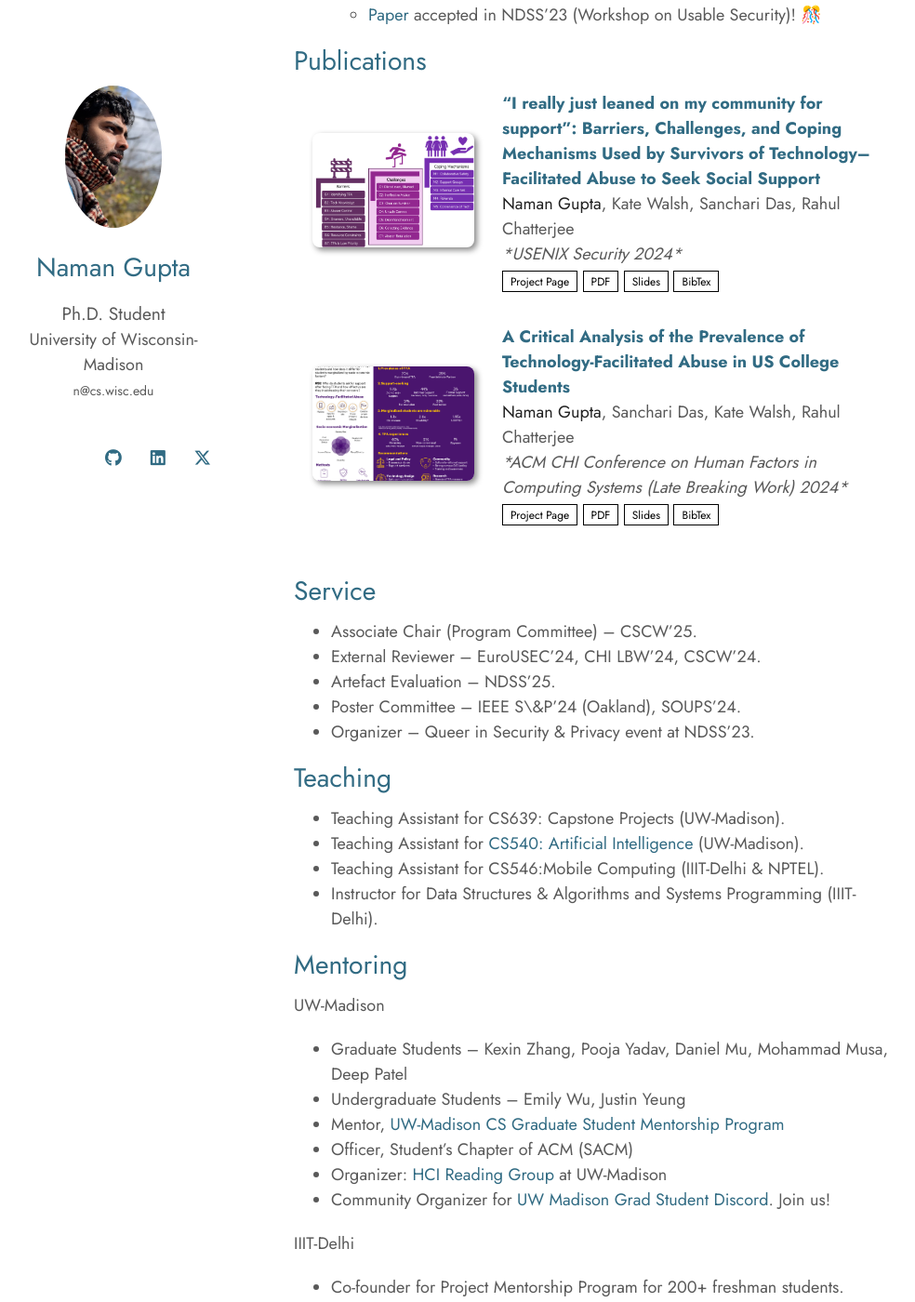
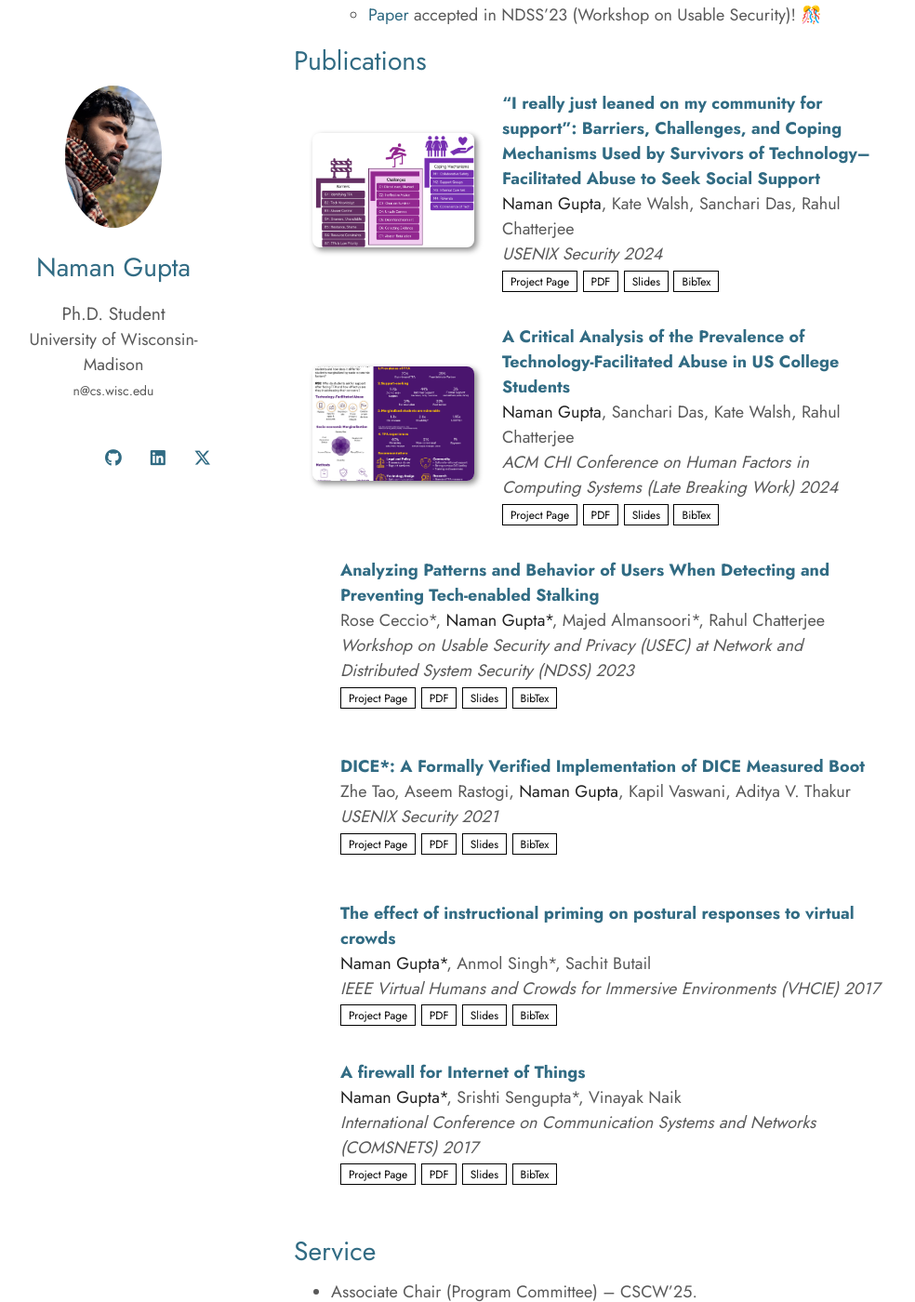
Before and after one commit to naman/naman.github.io, a Jekyll site: the page built from index.md, in a window 1280 px wide and 1400 px high, scrolled down 1449 px. Shown: the whole window at 93% size, without its empty margins (154-1138 px from the left). Built offline with Jekyll 4.4.1, drawn with Linux system fonts in a browser that asks for light colours; nearby versions of some CDN libraries; a style sheet for code colours, icons or effects is not loaded.

Commit message:
add more pubs

```diff
--- a/_data/publications.yml
+++ b/_data/publications.yml
@@ -2,7 +2,7 @@ main:
   - title: '“I really just leaned on my community for support”: Barriers, Challenges, and Coping Mechanisms Used by Survivors of Technology–Facilitated Abuse to Seek Social Support'
     authors: <strong>Naman Gupta</strong>, Kate Walsh, Sanchari Das, Rahul Chatterjee
     date: '2024-05-08'
-    publication: '*USENIX Security 2024*'
+    publication: 'USENIX Security 2024'
     pdf: assets/files/papers/usenix24.pdf
     bibtex: assets/files/bibs/usenix24.bib
     slides: assets/files/slides/usenix24.pdf
@@ -12,9 +12,50 @@ main:
   - title: A Critical Analysis of the Prevalence of Technology-Facilitated Abuse in US College Students
     authors: <strong>Naman Gupta</strong>, Sanchari Das, Kate Walsh, Rahul Chatterjee
     date: '2024-02-01'
-    publication: '*ACM CHI Conference on Human Factors in Computing Systems (Late Breaking Work) 2024*'
+    publication: 'ACM CHI Conference on Human Factors in Computing Systems (Late Breaking Work) 2024'
     pdf: assets/files/papers/chilbw24.pdf
     bibtex: assets/files/bibs/chilbw24.bib
     slides: assets/files/slides/chilbw24.pdf
     image: assets/img/chilbw24.png
     page: https://chi2024.acm.org/
+
+  - title: Analyzing Patterns and Behavior of Users When Detecting and Preventing Tech-enabled Stalking
+    authors: Rose Ceccio*, <strong>Naman Gupta*</strong>, Majed Almansoori*, Rahul Chatterjee
+    date: '2024-02-01'
+    publication: 'Workshop on Usable Security and Privacy (USEC) at Network and Distributed System Security (NDSS) 2023'
+    pdf: assets/files/papers/usec23.pdf
+    bibtex: assets/files/bibs/usec23.bib
+    slides: assets/files/slides/usec23.pdf
+    # image: assets/img/usec23.png
+    page: https://www.usablesecurity.net/USEC/usec23
+
+  - title: 'DICE*: A Formally Verified Implementation of DICE Measured Boot'
+    authors: Zhe Tao, Aseem Rastogi, <strong>Naman Gupta</strong>, Kapil Vaswani, Aditya V. Thakur
+    date: '2021-08-01'
+    publication: 'USENIX Security 2021'
+    pdf: https://www.usenix.org/system/files/sec21-tao.pdf
+    bibtex: assets/files/bibs/usenix21.bib
+    slides: https://www.usenix.org/system/files/sec21_slides_tao.pdf
+    # image: assets/img/usenix21.png
+    page: https://www.usenix.org/conference/usenixsecurity21/presentation/tao
+
+  - title: The effect of instructional priming on postural responses to virtual crowds
+    authors: <strong>Naman Gupta*</strong>, Anmol Singh*, Sachit Butail
+    date: '2017-01-01'
+    publication: 'IEEE Virtual Humans and Crowds for Immersive Environments (VHCIE) 2017'
+    pdf: assets/files/papers/vr-priming.pdf
+    bibtex: assets/files/bibs/ieeevr17.bib
+    slides: assets/files/slides/Butail_vhcie_talk.pdf
+    # image: assets/img/chi21.png
+    page: https://ieeevr.org/2017/program/vhcie.html
+
+  - title: A firewall for Internet of Things
+    authors: <strong>Naman Gupta*</strong>, Srishti Sengupta*, Vinayak Naik
+    date: '2017-01-01'
+    publication: 'International Conference on Communication Systems and Networks
+  (COMSNETS) 2017'
+    pdf: assets/files/papers/firewall-iot.pdf
+    bibtex: assets/files/bibs/comsnets17.bib
+    slides: assets/files/papers/thesis-firewall-iot.pdf
+    # image: assets/img/chi21.png
+    page: https://ieeevr.org/2017/program/vhcie.html
--- /dev/null
+++ b/assets/files/bibs/comsnets17.bib
@@ -0,0 +1,10 @@
+@inproceedings{7945418,
+ author = {Gupta*, Naman and Naik, Vinayak and Sengupta*, Srishti},
+ booktitle = {2017 9th International Conference on Communication Systems and Networks (COMSNETS)},
+ doi = {10.1109/COMSNETS.2017.7945418},
+ number = {},
+ pages = {411-412},
+ title = {A firewall for Internet of Things},
+ volume = {},
+ year = {2017}
+}
--- /dev/null
+++ b/assets/files/bibs/usec23.bib
@@ -0,0 +1,13 @@
+@inproceedings{2023,
+  title = {Analyzing the {{Patterns}} and {{Behavior}} of {{Users When Detecting}} and {{Preventing Tech-enabled Stalking}}},
+  booktitle = {Network and Distributed System Security (NDSS) Workshop on Usable Security (USEC) 2023},
+  author = {Ceccio*, Rose and Gupta*, Naman and Almansoori*, Majed and Chatterjee, Rahul},
+  year = {2023},
+  publisher = {Internet Society},
+  address = {San Diego, CA, USA},
+  doi = {10.14722/usec.2023.238140},
+  url = {https://www.ndss-symposium.org/wp-content/uploads/2023/02/usec2023-238140-paper.pdf},
+  urldate = {2024-05-09},
+  isbn = {978-1-891562-91-4},
+  langid = {english}
+}
--- /dev/null
+++ b/assets/files/bibs/usenix21.bib
@@ -0,0 +1,11 @@
+@inproceedings{272306,
+ author = {Zhe Tao and Aseem Rastogi and Naman Gupta and Kapil Vaswani and Aditya V. Thakur},
+ booktitle = {30th USENIX Security Symposium (USENIX Security 21)},
+ isbn = {978-1-939133-24-3},
+ month = {August},
+ pages = {1091--1107},
+ publisher = {USENIX Association},
+ title = {DICE*: A Formally Verified Implementation of DICE Measured Boot},
+ url = {https://www.usenix.org/conference/usenixsecurity21/presentation/tao},
+ year = {2021}
+}
```
Also changed, not shown: assets/files/bibs/ieeevr21.bib (added, +10 -0 lines), 4 other files.
